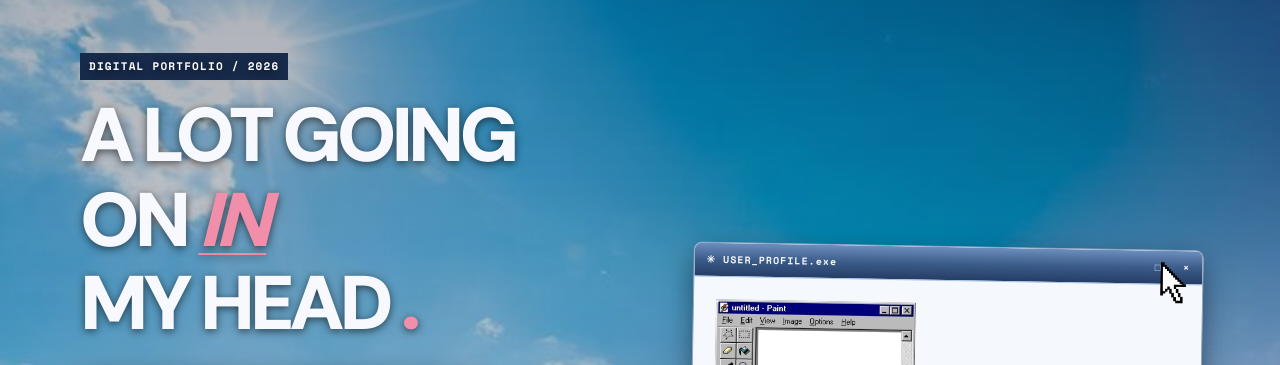
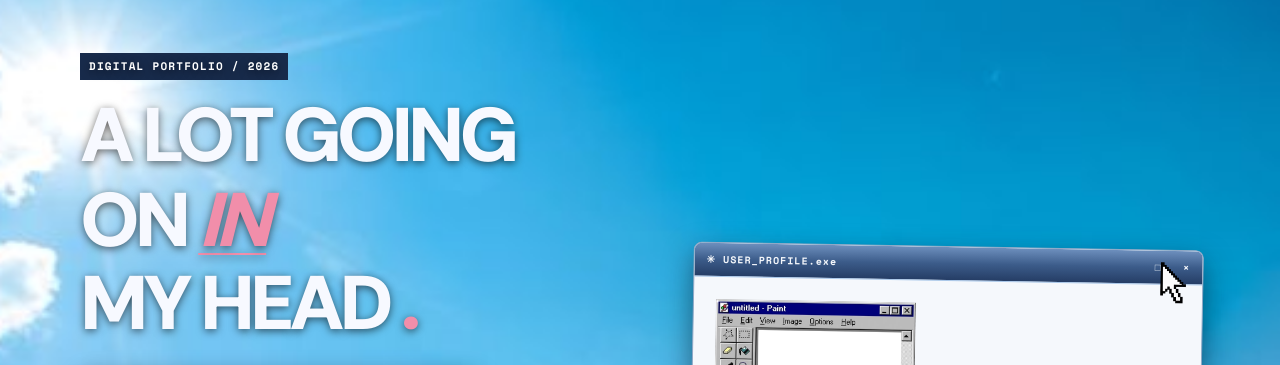
Before and after one commit to RavenB123/Digital-Portfolio-Final, a plain HTML site: page index.html in a window 1280 px wide. Shown: the part 49-414 px from the top of the page. Drawn offline with nearby package versions, Linux system fonts and the light colour scheme.

Commit message:
Change background image and color for desktop
Updated background properties for the desktop class.

```diff
--- a/style.css
+++ b/style.css
@@ -27,16 +27,20 @@ body {
   cursor: url("../assets/cursor.png") 2 2, pointer;
 }
 
+
 .desktop {
   min-height: 100vh;
   position: relative;
   overflow: hidden;
+
   background-color: #d9e4ef;
-  background-image: linear-gradient(#07122655, #07122622), url("./photos/background.jpeg");
+  background-image: url("/Digital-Portfolio-Final/photos/background.jpeg");
   background-size: cover;
   background-position: center;
-  background-attachment: fixed;
+  background-repeat: no-repeat;
+
 }
+
 
 /* TOP BAR */
 .system-bar {
```
